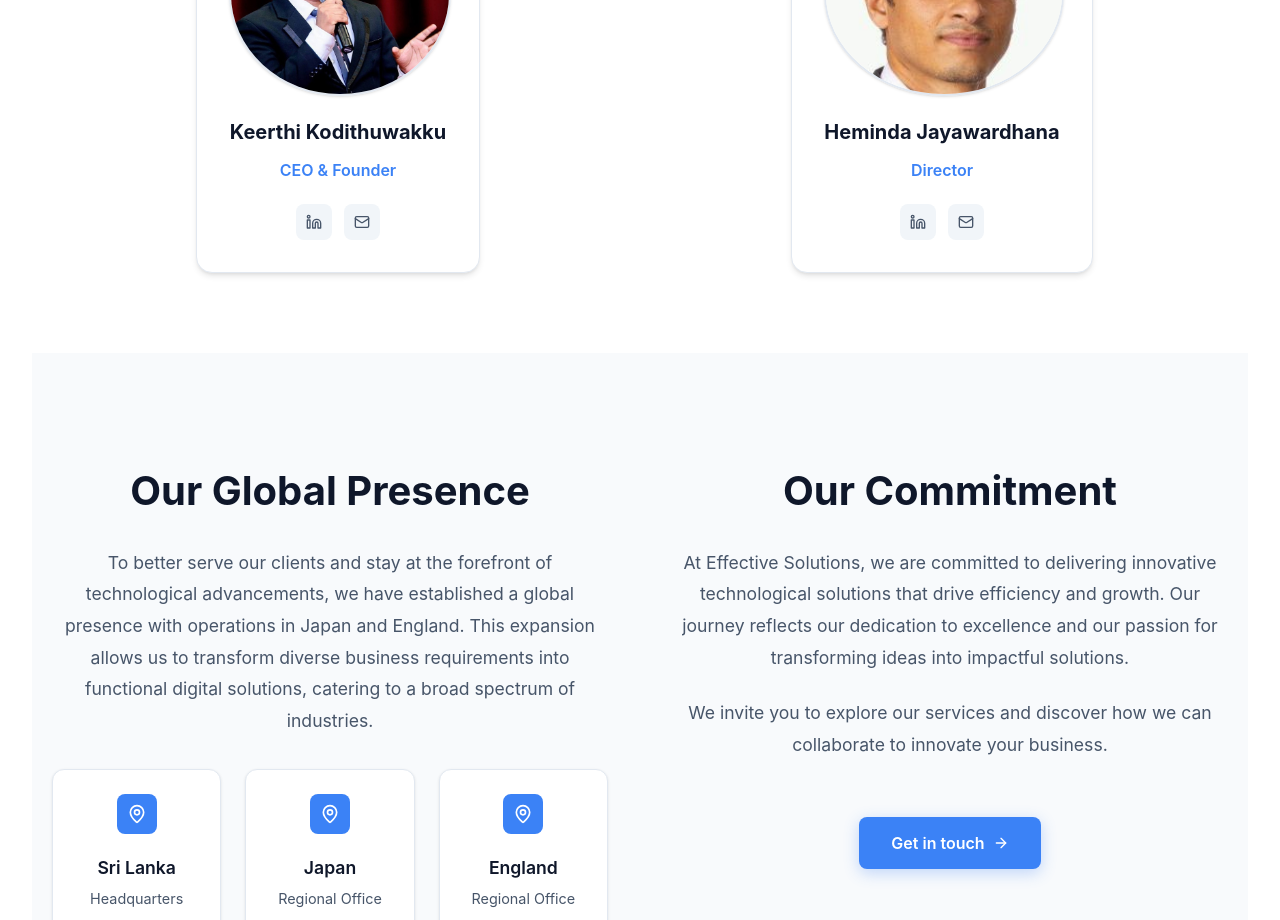
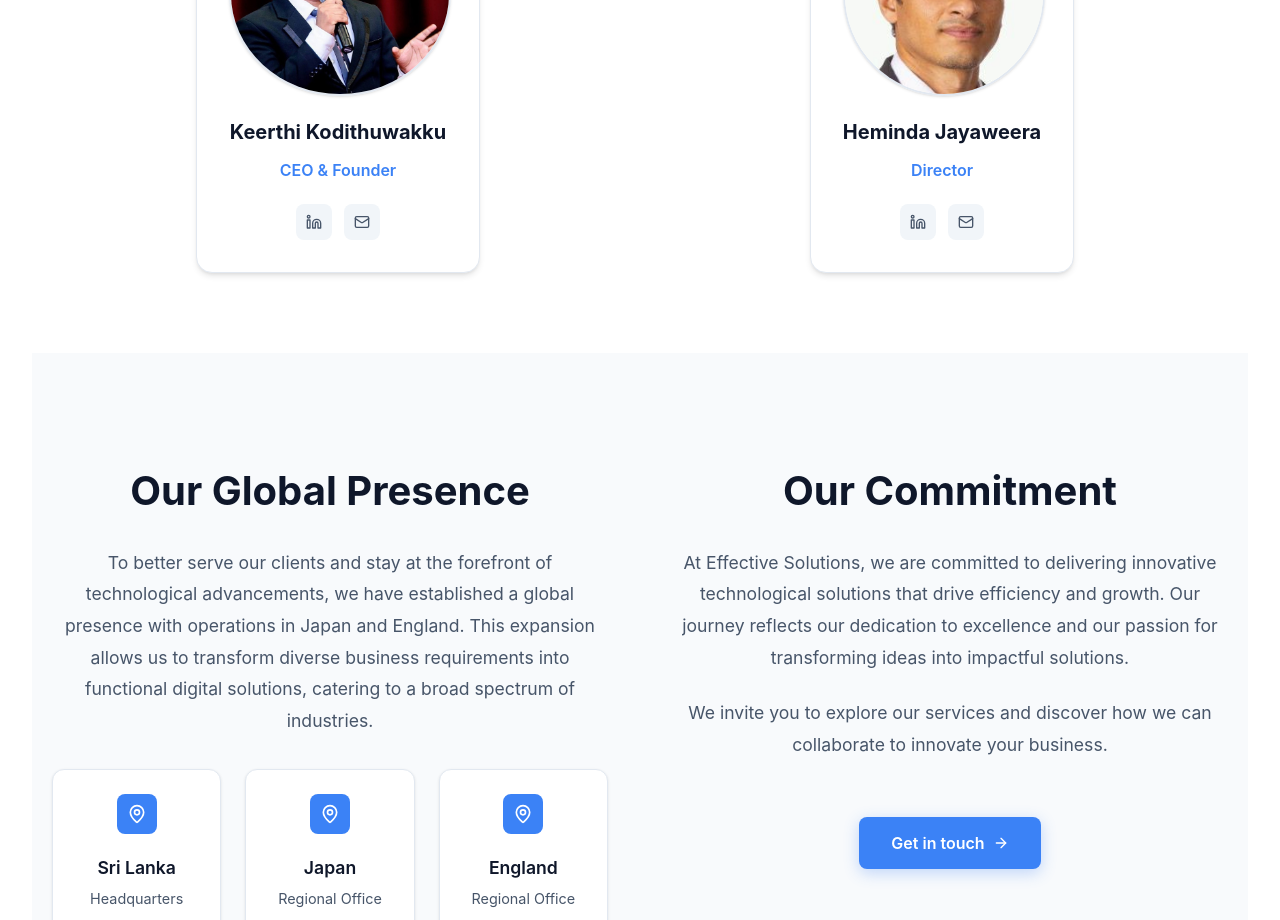
Before and after one commit to jpasan123/effectivesolution, a React (Vite) app: page /about in a window 1280 px wide. Shown: the part 7140-8060 px from the top of the page. Built offline with nearby package versions, Linux system fonts and the light colour scheme.

Commit message:
update to heminda sir name

```diff
--- a/src/Pages/About/AboutUs.jsx
+++ b/src/Pages/About/AboutUs.jsx
@@ -182,7 +182,7 @@ const AboutUs = () => {
       image: ceo
     },
     {
-      name: "Heminda Jayawardhana",
+      name: "Heminda Jayaweera",
       position: "Director",
       linkedin: "https://www.linkedin.com/in/heminda/",
       email: "#",
--- a/src/pages/about/AboutUs.jsx
+++ b/src/pages/about/AboutUs.jsx
@@ -182,7 +182,7 @@ const AboutUs = () => {
       image: ceo
     },
     {
-      name: "Heminda Jayawardhana",
+      name: "Heminda Jayaweera",
       position: "Director",
       linkedin: "https://www.linkedin.com/in/heminda/",
       email: "#",
```
